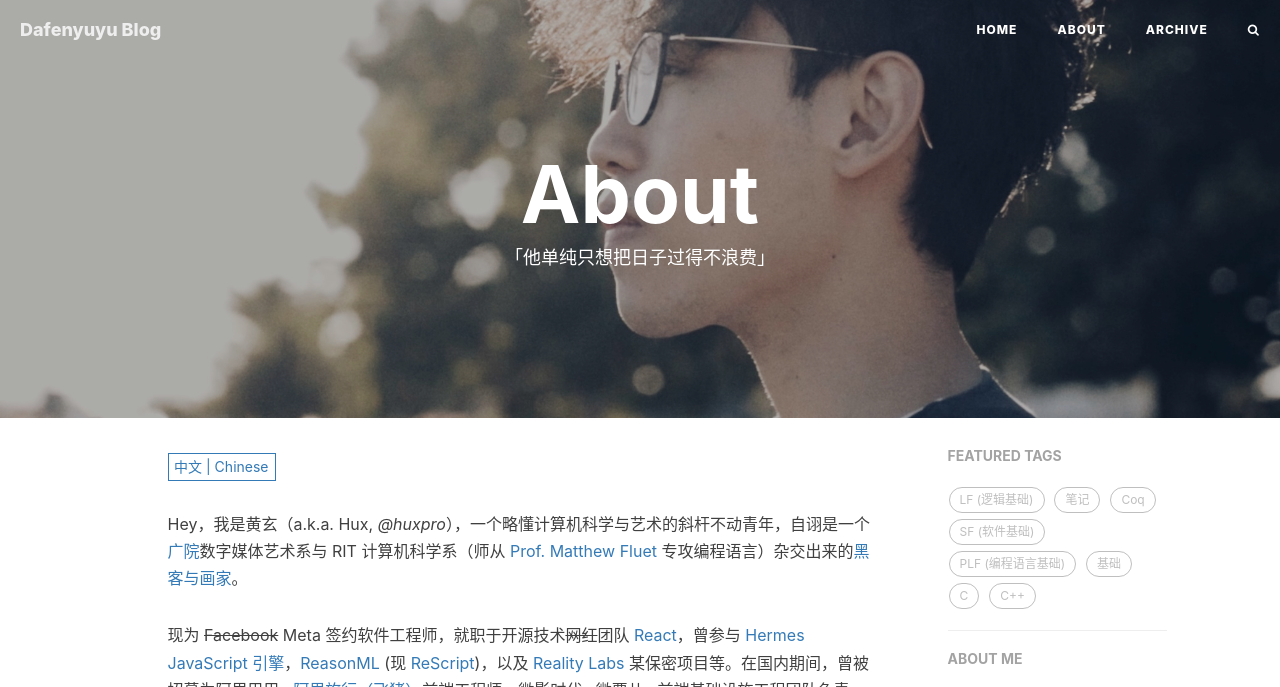
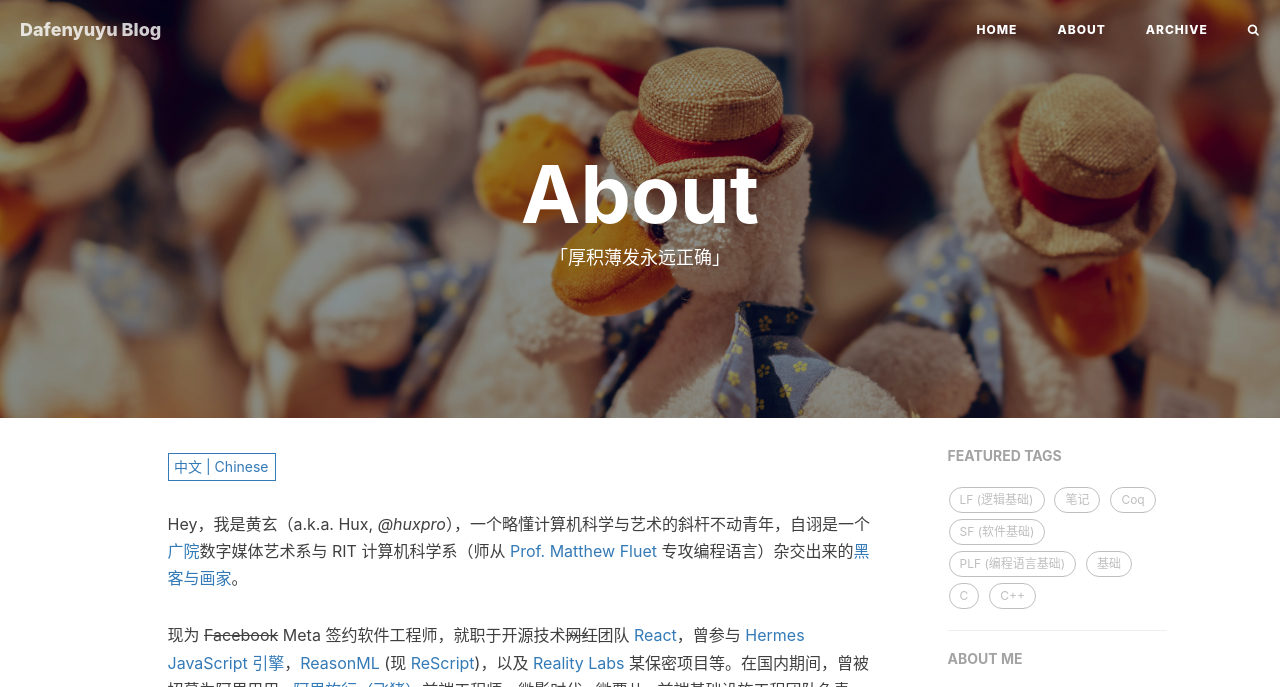
Before and after one commit to Dafenyuyu/Dafenyuyu.github.io, a Jekyll site: the page built from about.html, in a window 1280 px wide, cut to the strip 0-687 px from the top of the page. Built offline with Jekyll 4.4.1, drawn with Linux system fonts in a browser that asks for light colours; nearby versions of some CDN libraries; comment, search, counter and statistics services are not loaded.

Commit message:
Update about.html

```diff
--- a/about.html
+++ b/about.html
@@ -1,8 +1,8 @@
 ---
 layout: page
 title: "About"
-description: "「他单纯只想把日子过得不浪费」"
-header-img: "img/bg-me-2022.jpg"
+description: "「厚积薄发永远正确」"
+header-img: "img/about-bg.jpg"
 header-mask: 0.3
 multilingual: true
 ---
```
